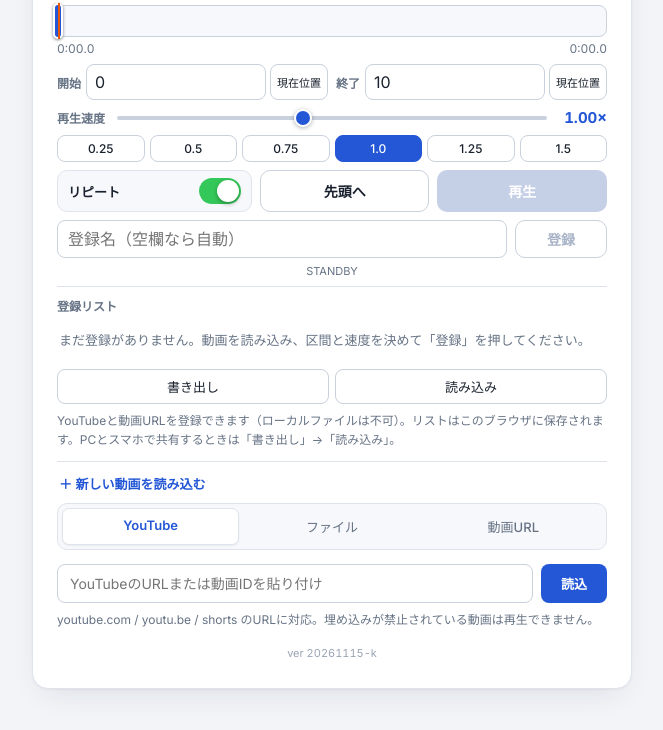
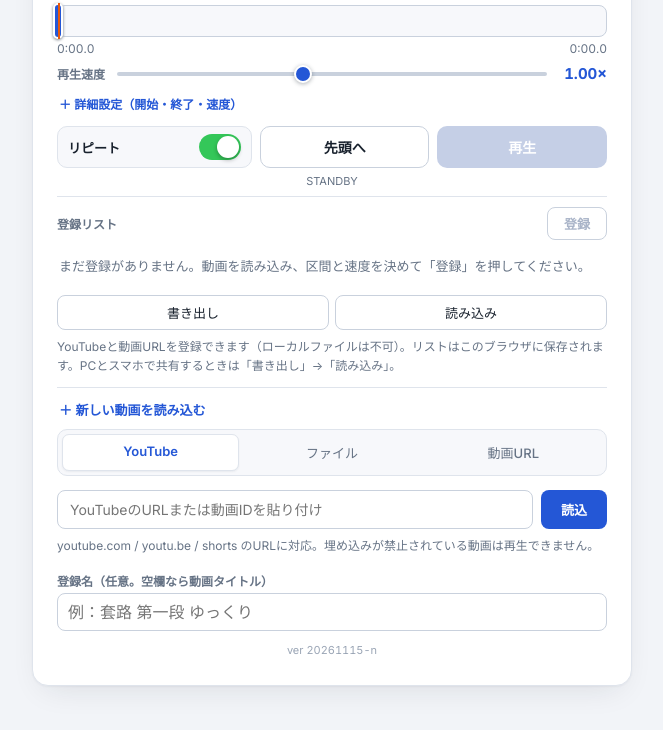
Before and after one commit to 456y22tr54-glitch/loopcut, a plain HTML site: page index.html in a window 1280 px wide. Shown: the part 412-1142 px from the top of the page, without its empty margins (308-971 px from the left). Drawn offline with Linux system fonts and the light colour scheme.

Commit message:
Add files via upload

```diff
--- a/index.html
+++ b/index.html
@@ -184,7 +184,7 @@
   .io-row { display:flex; gap:6px; margin-top:12px; }
   .io-row .small-btn { flex:1; padding:9px 0; text-align:center; }
 
-  /* ===== compact layout (20261115-k): keep the registered list close to the player ===== */
+  /* ===== compact layout (20261115-n): keep the registered list close to the player ===== */
   .brand { margin-bottom:10px; padding-bottom:10px; }
   .stage { margin-bottom:8px; }
   .timeline-wrap { margin-bottom:8px; }
@@ -246,6 +246,23 @@
   .buttons .ios-switch .knob { width:22px; height:22px; }
   .buttons .ios-switch.on .knob { transform:translateX(16px); }
   .buttons .main-btn { white-space:nowrap; }
+
+  /* register button lives in the list header; the name field is inside the loader panel */
+  .saved-head { align-items:center; }
+  .saved-head .btn-save { flex:none; width:auto; padding:6px 16px; font-size:13px; border-radius:8px; }
+  .loader .name-row { display:block; margin-top:12px; }
+  .loader .name-row .cap { margin:0 0 4px; }
+  .loader .name-row input[type=text] { width:100%; }
+
+  /* numeric start/end and speed preset buttons are folded away */
+  .adv { margin-top:6px; }
+  .adv summary { list-style:none; cursor:pointer; padding:6px 2px; font-size:12px; font-weight:600; color:var(--accent); user-select:none; -webkit-tap-highlight-color:transparent; }
+  .adv summary::-webkit-details-marker { display:none; }
+  .adv summary::before { content:'＋ '; }
+  .adv[open] summary::before { content:'－ '; }
+  .adv[open] summary { padding-bottom:8px; }
+  .adv .fields { margin-bottom:0; }
+  .adv .presets { margin-top:8px; }
 </style>
 </head>
 <body>
@@ -279,6 +296,12 @@
     <div class="time-labels"><span id="labelNow">0:00.0</span><span id="labelTotal">0:00.0</span></div>
   </div>
 
+  <div class="speed">
+    <div class="speed-head"><span class="cap" style="margin:0">再生速度</span><span class="val" id="speedVal">1.00×</span></div>
+    <input type="range" id="speedSlider" min="0.25" max="2" step="0.05" value="1">
+  </div>
+  <details class="adv" id="advBox">
+    <summary>詳細設定（開始・終了・速度）</summary>
     <div class="fields">
       <div class="field">
         <label class="cap" title="秒">開始</label>
@@ -295,10 +318,6 @@
         </div>
       </div>
     </div>
-
-  <div class="speed">
-    <div class="speed-head"><span class="cap" style="margin:0">再生速度</span><span class="val" id="speedVal">1.00×</span></div>
-    <input type="range" id="speedSlider" min="0.25" max="2" step="0.05" value="1">
     <div class="presets" id="presets">
       <button class="preset" data-r="0.25">0.25</button>
       <button class="preset" data-r="0.5">0.5</button>
@@ -307,7 +326,7 @@
       <button class="preset" data-r="1.25">1.25</button>
       <button class="preset" data-r="1.5">1.5</button>
     </div>
-  </div>
+  </details>
 
   <div class="buttons">
     <div class="loop-row" id="loopRow" role="switch" aria-checked="true" tabindex="0">
@@ -317,14 +336,10 @@
     <button class="main-btn btn-reset" id="resetBtn">先頭へ</button>
     <button class="main-btn btn-play" id="playBtn" disabled>再生</button>
   </div>
-  <div class="name-row">
-    <input type="text" id="saveName" maxlength="60" placeholder="登録名（空欄なら自動）" autocomplete="off">
-    <button class="main-btn btn-save" id="quickSaveBtn" disabled>登録</button>
-  </div>
   <div class="status" id="statusText">STANDBY</div>
 
   <div class="saved">
-    <div class="saved-head"><span class="cap" style="margin:0">登録リスト</span><span class="count" id="savedCount"></span></div>
+    <div class="saved-head"><span class="cap" style="margin:0">登録リスト <span class="count" id="savedCount"></span></span><button class="main-btn btn-save" id="quickSaveBtn" disabled>登録</button></div>
     <div class="save-row">
       <button class="small-btn primary" id="saveBtn" disabled>登録</button>
       <button class="small-btn hidden" id="overwriteBtn">上書き</button>
@@ -367,15 +382,16 @@
     </div>
     <div class="hint">OneDriveの共有リンクは、末尾を ?download=1 にすると直リンクになることがあります。</div>
   </div>
+    <div class="name-row"><label class="cap" for="saveName">登録名（任意。空欄なら動画タイトル）</label><input type="text" id="saveName" maxlength="60" placeholder="例：套路 第一段 ゆっくり" autocomplete="off"></div>
   </details>
-  <div class="ver">ver 20261115-k</div>
+  <div class="ver">ver 20261115-n</div>
 </div>
 <pre id="dbg" class="hidden"></pre>
 
 <script>
 (() => {
   const $ = id => document.getElementById(id);
-  const BUILD = '20261115-k';
+  const BUILD = '20261115-n';
   // diagnostics: open the page with ?debug=1 to see a live event log at the bottom
   const DEBUG = /[?&]debug=1/.test(location.search);
   const dbgEl = $('dbg'), dbgLines = [], t00 = Date.now();
```
Lines whose indentation alone changed are shown as unchanged.
